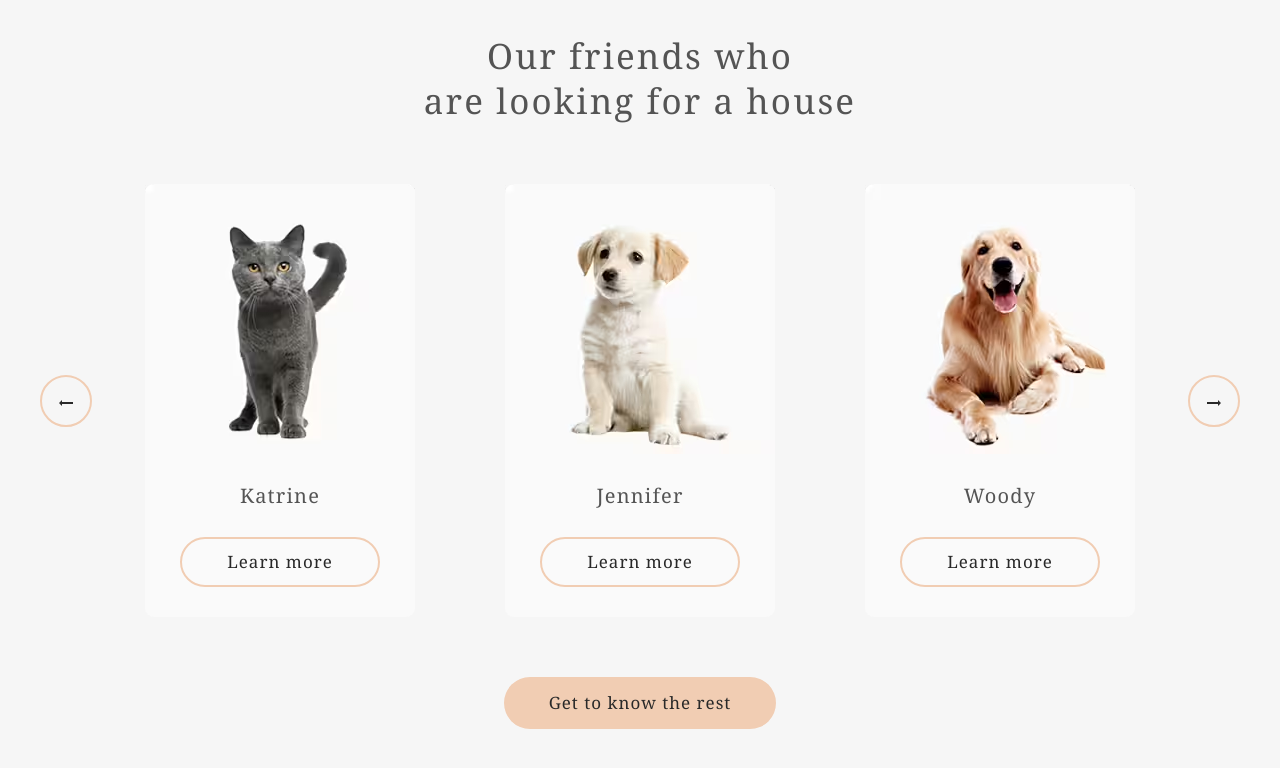
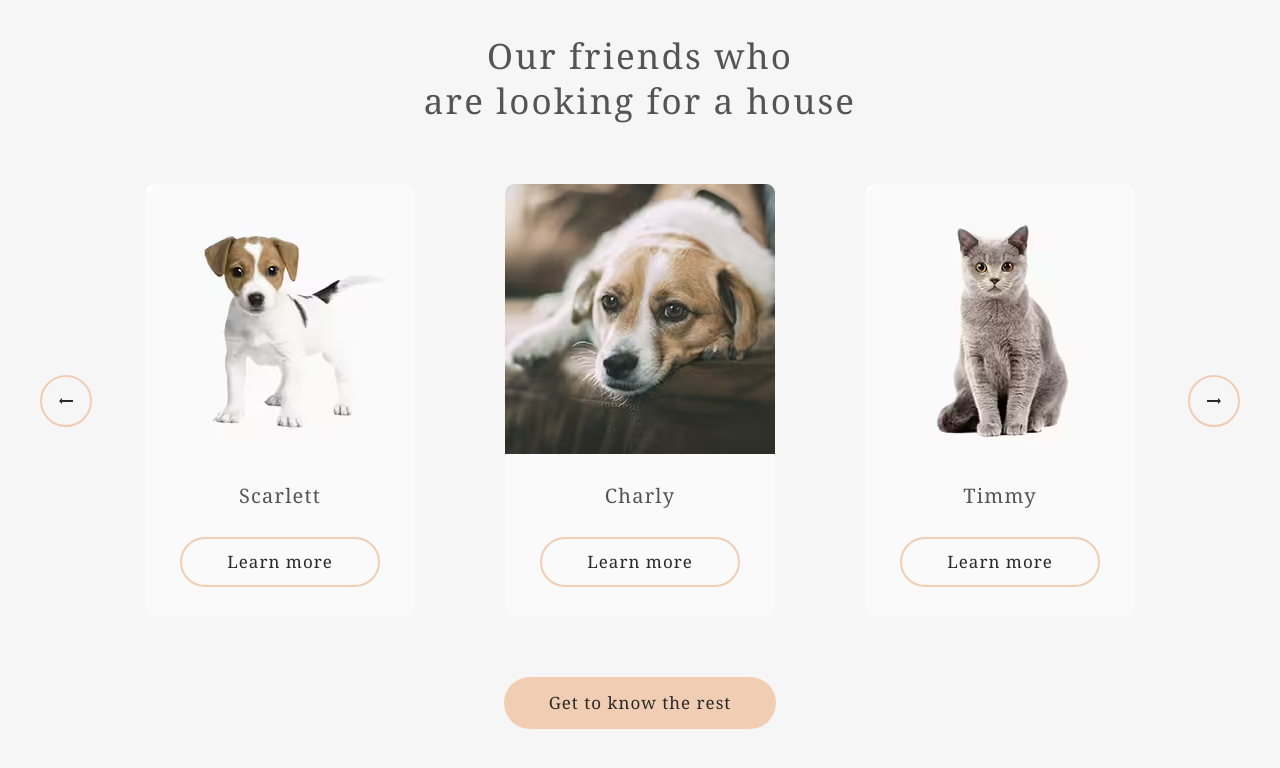
Before and after one commit to esteriot/rss-shelter, a website: page src/pages/main.html in a window 1280 px wide. Both pictures are taken after a click on the button 66 px from the left and 1942 px from the top of the page. Shown: the part 1542-2310 px from the top of the page. Drawn offline with nearby package versions, Linux system fonts and the light colour scheme; files that its build step writes are made by us from their sources.

Commit message:
feat: implement carousel in the third section on the main page

```diff
--- a/src/js/index.js
+++ b/src/js/index.js
@@ -0,0 +1,236 @@
+/* eslint-disable no-plusplus */
+const pets = [
+  {
+    name: 'Jennifer',
+    img: [
+      '../img/pets-jennifer.avif',
+      '../img/pets-jennifer.webp',
+      '../img/pets-jennifer.png',
+    ],
+    type: 'Dog',
+    breed: 'Labrador',
+    description:
+      "Jennifer is a sweet 2 months old Labrador that is patiently waiting to find a new forever home. This girl really enjoys being able to go outside to run and play, but won't hesitate to play up a storm in the house if she has all of her favorite toys.",
+    age: '2 months',
+    inoculations: ['none'],
+    diseases: ['none'],
+    parasites: ['none'],
+  },
+  {
+    name: 'Sophia',
+    img: [
+      '../img/pets-sophia.avif',
+      '../img/pets-sophia.webp',
+      '../img/pets-sophia.png',
+    ],
+    type: 'Dog',
+    breed: 'Shih tzu',
+    description:
+      "Sophia here and I'm looking for my forever home to live out the best years of my life. I am full of energy. Everyday I'm learning new things, like how to walk on a leash, go potty outside, bark and play with toys and I still need some practice.",
+    age: '1 month',
+    inoculations: ['parvovirus'],
+    diseases: ['none'],
+    parasites: ['none'],
+  },
+  {
+    name: 'Woody',
+    img: [
+      '../img/pets-woody.avif',
+      '../img/pets-woody.webp',
+      '../img/pets-woody.png',
+    ],
+    type: 'Dog',
+    breed: 'Golden Retriever',
+    description:
+      'Woody is a handsome 3 1/2 year old boy. Woody does know basic commands and is a smart pup. Since he is on the stronger side, he will learn a lot from your training. Woody will be happier when he finds a new family that can spend a lot of time with him.',
+    age: '3 years 6 months',
+    inoculations: ['adenovirus', 'distemper'],
+    diseases: ['right back leg mobility reduced'],
+    parasites: ['none'],
+  },
+  {
+    name: 'Scarlett',
+    img: [
+      '../img/pets-scarlet.avif',
+      '../img/pets-scarlet.webp',
+      '../img/pets-scarlet.png',
+    ],
+    type: 'Dog',
+    breed: 'Jack Russell Terrier',
+    description:
+      'Scarlett is a happy, playful girl who will make you laugh and smile. She forms a bond quickly and will make a loyal companion and a wonderful family dog or a good companion for a single individual too since she likes to hang out and be with her human.',
+    age: '3 months',
+    inoculations: ['parainfluenza'],
+    diseases: ['none'],
+    parasites: ['none'],
+  },
+  {
+    name: 'Katrine',
+    img: [
+      '../img/pets-katrine.avif',
+      '../img/pets-katrine.webp',
+      '../img/pets-katrine.png',
+    ],
+    type: 'Cat',
+    breed: 'British Shorthair',
+    description:
+      'Katrine is a beautiful girl. She is as soft as the finest velvet with a thick lush fur. Will love you until the last breath she takes as long as you are the one. She is picky about her affection. She loves cuddles and to stretch into your hands for a deeper relaxations.',
+    age: '6 months',
+    inoculations: ['panleukopenia'],
+    diseases: ['none'],
+    parasites: ['none'],
+  },
+  {
+    name: 'Timmy',
+    img: [
+      '../img/pets-timmy.avif',
+      '../img/pets-timmy.webp',
+      '../img/pets-timmy.png',
+    ],
+    type: 'Cat',
+    breed: 'British Shorthair',
+    description:
+      'Timmy is an adorable grey british shorthair male. He loves to play and snuggle. He is neutered and up to date on age appropriate vaccinations. He can be chatty and enjoys being held. Timmy has a lot to say and wants a person to share his thoughts with.',
+    age: '2 years 3 months',
+    inoculations: ['calicivirus', 'viral rhinotracheitis'],
+    diseases: ['kidney stones'],
+    parasites: ['none'],
+  },
+  {
+    name: 'Freddie',
+    img: [
+      '../img/pets-freddie.avif',
+      '../img/pets-freddie.webp',
+      '../img/pets-freddie.png',
+    ],
+    type: 'Cat',
+    breed: 'British Shorthair',
+    description:
+      'Freddie is a little shy at first, but very sweet when he warms up. He likes playing with shoe strings and bottle caps. He is quick to learn the rhythms of his human’s daily life. Freddie has bounced around a lot in his life, and is looking to find his forever home.',
+    age: '2 months',
+    inoculations: ['rabies'],
+    diseases: ['none'],
+    parasites: ['none'],
+  },
+  {
+    name: 'Charly',
+    img: [
+      '../img/pets-charly.avif',
+      '../img/pets-charly.webp',
+      '../img/pets-charly.png',
+    ],
+    type: 'Dog',
+    breed: 'Jack Russell Terrier',
+    description:
+      'This cute boy, Charly, is three years old and he likes adults and kids. He isn’t fond of many other dogs, so he might do best in a single dog home. Charly has lots of energy, and loves to run and play. We think a fenced yard would make him very happy.',
+    age: '8 years',
+    inoculations: ['bordetella bronchiseptica', 'leptospirosis'],
+    diseases: ['deafness', 'blindness'],
+    parasites: ['lice', 'fleas'],
+  },
+];
+
+let resizeTimeout;
+let carouselTimeout;
+let cardsQuantity;
+let prevClick;
+let displayedPets = [];
+let prevState = [];
+
+const cardsList = document.querySelector('.cards__list');
+const prevBtn = document.querySelector('.cards__nav--prev');
+const nextBtn = document.querySelector('.cards__nav--next');
+
+function calculateCardsQuantity() {
+  if (window.innerWidth <= 720) {
+    cardsQuantity = 1;
+    carouselTimeout = 200;
+  } else if (window.innerWidth < 1000) {
+    cardsQuantity = 2;
+    carouselTimeout = 300;
+  } else {
+    cardsQuantity = 3;
+    carouselTimeout = 400;
+  }
+}
+
+function generatePetCards() {
+  const filteredPets = pets.filter((pet) => !prevState.includes(pet));
+  while (displayedPets.length < cardsQuantity) {
+    const rndNum = Math.floor(Math.random() * filteredPets.length);
+    if (!displayedPets.includes(filteredPets[rndNum])) {
+      displayedPets.push(filteredPets[rndNum]);
+    }
+  }
+}
+
+function showPetCards() {
+  cardsList.innerHTML = '';
+  for (let i = 0; i < cardsQuantity; i++) {
+    const li = document.createElement('li');
+    li.classList.add('cards__item');
+    li.insertAdjacentHTML(
+      'afterbegin',
+      `
+      <picture class="cards__img">
+      <source srcset=${displayedPets[i].img[0]} alt="${displayedPets[i].name}'s photo" type="image/avif">
+      <source srcset=${displayedPets[i].img[1]} alt="${displayedPets[i].name}'s photo" type="image/avif">
+      <img src=${displayedPets[i].img[2]} loading="lazy" width="270" height="270" alt="${displayedPets[i].name}'s photo">
+    </picture>
+          <span class="cards__name">${displayedPets[i].name}</span>
+          <button class="button cards__button">Learn more</button>`
+    );
+    cardsList.appendChild(li);
+  }
+}
+
+function resize() {
+  calculateCardsQuantity();
+  generatePetCards();
+  showPetCards();
+}
+
+window.addEventListener('resize', () => {
+  clearTimeout(resizeTimeout);
+  resizeTimeout = setTimeout(resize, 50);
+});
+
+function handleCarouselClicks(btn, prevClickedBtn, slide) {
+  btn.setAttribute('disabled', 'disabled');
+  btn.setAttribute('style', 'background-color: #f6f6f6');
+
+  if (prevClick === prevClickedBtn) {
+    const temp = [...displayedPets];
+    displayedPets.length = 0;
+    displayedPets = prevState;
+    prevState = temp;
+  } else {
+    prevState = [...displayedPets];
+    displayedPets.length = 0;
+    generatePetCards();
+  }
+  prevClick = btn;
+
+  cardsList.classList.add(slide);
+  setTimeout(() => {
+    cardsList.classList.remove(slide);
+    cardsList.classList.add('scale');
+    showPetCards();
+    setTimeout(() => {
+      cardsList.classList.remove('scale');
+      btn.removeAttribute('disabled');
+      btn.removeAttribute('style');
+    }, carouselTimeout);
+  }, carouselTimeout);
+}
+
+prevBtn.addEventListener('click', () =>
+  handleCarouselClicks(prevBtn, nextBtn, 'prevSlide')
+);
+nextBtn.addEventListener('click', () =>
+  handleCarouselClicks(nextBtn, prevBtn, 'nextSlide')
+);
+
+calculateCardsQuantity();
+generatePetCards();
+showPetCards();
--- a/src/pages/components/friends.html
+++ b/src/pages/components/friends.html
@@ -2,30 +2,17 @@
   <div class="container friends__container">
     <h2 class="friends__heading">Our friends who <br> are looking for a house</h2>
     <div class="cards">
-      <button class="cards__nav cards__nav--prev">
+      <button class="cards__nav cards__nav--prev" aria-label="Previous pets">
         <svg width="14" height="6" viewBox="0 0 14 6" fill="none" xmlns="http://www.w3.org/2000/svg">
           <path d="M14 2V4H3V6L0 3L3 0V2H14Z" fill="#292929" />
         </svg>
       </button>
       <div class="cards__container">
-        <div class="cards__item">
-          <img src="../../img/pets-katrine.avif" alt="pet photo" class="cards__img">
-          <span class="cards__name">Katrine</span>
-          <button class="button cards__button">Learn more</button>
-        </div>
-        <div class="cards__item">
-          <img src="../../img/pets-jennifer.avif" alt="pet photo" class="cards__img">
-          <span class="cards__name">Jennifer</span>
-          <button class="button cards__button">Learn more</button>
-        </div>
-        <div class="cards__item">
-          <img src="../../img/pets-woody.avif" alt="pet photo" class="cards__img">
-          <span class="cards__name">Woody</span>
-          <button class="button cards__button">Learn more</button>
-        </div>
+        <ul class="cards__list">
+        </ul>
       </div>
-      <button class="cards__nav cards__nav--next"><svg width="14" height="6" viewBox="0 0 14 6" fill="none"
-          xmlns="http://www.w3.org/2000/svg">
+      <button class="cards__nav cards__nav--next" aria-label="Next pets">
+        <svg width="14" height="6" viewBox="0 0 14 6" fill="none" xmlns="http://www.w3.org/2000/svg">
           <path d="M0 4V2L11 2V0L14 3L11 6V4L0 4Z" fill="#292929" />
         </svg>
       </button>
--- a/src/scss/partials/_friends.scss
+++ b/src/scss/partials/_friends.scss
@@ -4,17 +4,17 @@
   &__container {
     display: flex;
     flex-direction: column;
+    padding-top: 80px;
     padding-bottom: 100px;
     row-gap: 60px;
 
-    @media (width <= 430px) {
-      padding: 0 10px 41px;
+    @media (width <= 460px) {
+      padding: 43px 10px 41px;
       row-gap: 41px;
     }
   }
 
   &__heading {
-    padding-top: 80px;
     font-weight: 400;
     font-size: 35px;
     line-height: 130%;
@@ -22,8 +22,7 @@
     text-align: center;
     color: var(--color-dark-1);
 
-    @media (width <= 430px) {
-      padding-top: 42px;
+    @media (width <= 460px) {
       font-size: 25px;
       letter-spacing: 1.5px;
       text-align: center;
@@ -34,10 +33,12 @@
     align-self: center;
     transition: background-color 0.7s;
 
+    @media (hover: hover) and (pointer: fine) {
       &:hover {
         background-color: var(--color-primary-light);
         transition: background-color 0.7s;
         cursor: pointer;
+      }
     }
   }
 }
@@ -49,18 +50,26 @@
   justify-content: space-evenly;
 
   &__container {
+    overflow: hidden;
+    width: 100%;
+
+    @media (width <= 460px) {
+      padding-bottom: 22px;
+    }
+  }
+
+  &__list {
     display: flex;
     column-gap: 90px;
     align-items: center;
     justify-content: center;
-    width: 100%;
     min-height: 433px;
 
     @media (width <= 1240px) {
       column-gap: 40px;
     }
 
-    @media (width <= 430px) {
+    @media (width <= 460px) {
       width: 100%;
     }
   }
@@ -70,10 +79,11 @@
     flex-direction: column;
     align-items: center;
     border-radius: 9px;
-    min-width: 270px;
+    max-width: 270px;
     background-color: var(--color-light);
     row-gap: 30px;
 
+    @media (hover: hover) and (pointer: fine) {
       &:not(:hover) {
         transition: background-color 1s;
       }
@@ -94,6 +104,11 @@
         cursor: pointer;
       }
     }
+  }
+
+  &__img {
+    display: inline-flex;
+  }
 
   &__name {
     font-size: 20px;
@@ -110,41 +125,110 @@
   }
 
   &__nav {
+    display: flex;
+    align-items: center;
+    justify-content: center;
     border: 2px solid var(--color-primary);
     border-radius: 50%;
     min-width: 52px;
     min-height: 52px;
     background-color: var(--color-background);
+    transition: background-color 0.7s;
     cursor: pointer;
-  }
 
-  &__nav--prev,
-  &__nav--next {
-    transition: background-color 0.7s;
-
+    @media (hover: hover) and (pointer: fine) {
       &:hover {
         border-color: var(--color-primary-light);
         background-color: var(--color-primary-light);
         transition: background-color 0.7s;
       }
     }
+  }
 
-  @media (width <= 1200px) {
+  @media (width <= 1240px) {
+    column-gap: 20px;
+  }
+
+  @media (width <= 830px) {
     column-gap: 10px;
   }
 
-  @media (width <= 430px) {
+  @media (width <= 460px) {
     column-gap: 20px;
     flex-wrap: wrap;
 
     &__nav--prev {
       order: 1;
-      margin-top: 1.5rem;
     }
 
     &__nav--next {
       order: 2;
-      margin-top: 1.5rem;
     }
   }
 }
+
+.nextSlide {
+  animation: right-shift 0.4s linear forwards;
+
+  @media (width < 1000px) {
+    animation: right-shift 0.3s linear forwards;
+  }
+
+  @media (width <= 720px) {
+    animation: right-shift 0.2s linear forwards;
+  }
+}
+
+.prevSlide {
+  animation: left-shift 0.4s linear forwards;
+
+  @media (width < 1000px) {
+    animation: left-shift 0.3s linear forwards;
+  }
+
+  @media (width <= 720px) {
+    animation: left-shift 0.2s linear forwards;
+  }
+}
+
+.scale {
+  animation: scale 0.4s linear forwards;
+
+  @media (width < 1000px) {
+    animation: scale 0.3s linear forwards;
+  }
+
+  @media (width <= 720px) {
+    animation: scale 0.2s linear forwards;
+  }
+}
+
+@keyframes right-shift {
+  0% {
+    transform: translateX(0%);
+  }
+
+  100% {
+    transform: translateX(100%);
+  }
+}
+
+@keyframes left-shift {
+  0% {
+    transform: translateX(0%);
+  }
+
+  100% {
+    transform: translateX(-100%);
+  }
+}
+
+@keyframes scale {
+  0% {
+    scale: 0;
+  }
+
+  100% {
+    scale: 1;
+  }
+}
```
Also changed, not shown: src/main.html (+8 -20 lines), src/pages/components/notonly.html (+2 -2 lines), src/pages/main.html (+1 -0 lines), src/scss/partials/_about.scss (+4 -4 lines), src/css/style.min.css, src/js/index.min.js. Lines whose indentation alone changed are shown as unchanged.
